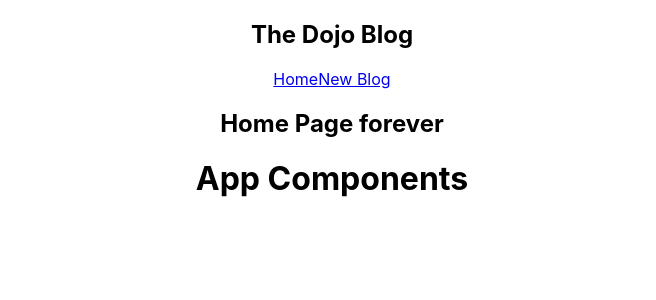
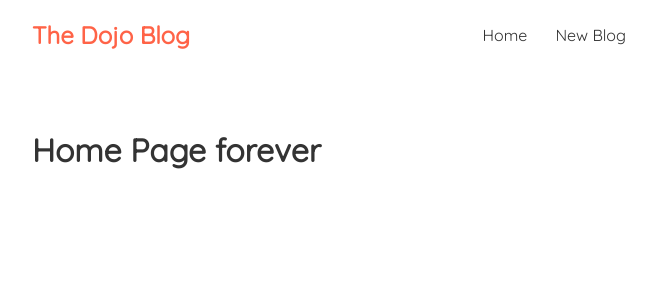
Before and after one commit to Bhaminishivram/react_net_ninja_blog_project, a React (Create React App) app: page / in a window 1280 px wide. Shown: the top 300 px of the page, without its empty margins (308-964 px from the left). Built offline with nearby package versions, Linux system fonts and the light colour scheme.

Commit message:
Adding Stylesheet

```diff
--- a/src/App.css
+++ b/src/App.css
@@ -1,38 +1,41 @@
-.App {
-  text-align: center;
+
+@import url('https://fonts.googleapis.com/css2?family=Quicksand&display=swap');
+
+*{
+  margin: 0;
+  font-family: Quicksand;
+  color: #333;
 }
 
-.App-logo {
-  height: 40vmin;
-  pointer-events: none;
+.navbar{
+  padding:20px;
+  display: flex;
+  align-items:center;
+  max-width: 600px;
+  margin: 0 auto;
+  border-bottom: 1 px soild  #f2f2f2;
+
 }
 
-@media (prefers-reduced-motion: no-preference) {
-  .App-logo {
-    animation: App-logo-spin infinite 20s linear;
+.navbar h1{
+  color:tomato;
   }
+.navbar .links{
+   margin-left: auto;
+  }
+
+.navbar a {
+  margin-left:16px;
+  text-decoration: none;
+  padding: 6px;
 }
 
-.App-header {
-  background-color: #282c34;
-  min-height: 100vh;
-  display: flex;
-  flex-direction: column;
-  align-items: center;
-  justify-content: center;
-  font-size: calc(10px + 2vmin);
-  color: white;
+.navbar a:hover{
+  color:tomato
 }
 
-.App-link {
-  color: #61dafb;
+.content{
+   max-width: 600px;
+   margin:40px auto;
+   padding: 20px;
 }
-
-@keyframes App-logo-spin {
-  from {
-    transform: rotate(0deg);
-  }
-  to {
-    transform: rotate(360deg);
-  }
-}
--- a/src/App.js
+++ b/src/App.js
@@ -14,7 +14,7 @@
      <Navbar/>
         <div className="content">
             <HomePage/>
-            <h1>App Components</h1>
+
 
 
 
--- a/src/homePage.jsx
+++ b/src/homePage.jsx
@@ -2,7 +2,7 @@
 const HomePage = () => {
     return (
         <div className="home">
-  <h2> Home Page forever</h2>
+  <h1> Home Page forever</h1>
         </div>
       );
 }
```
